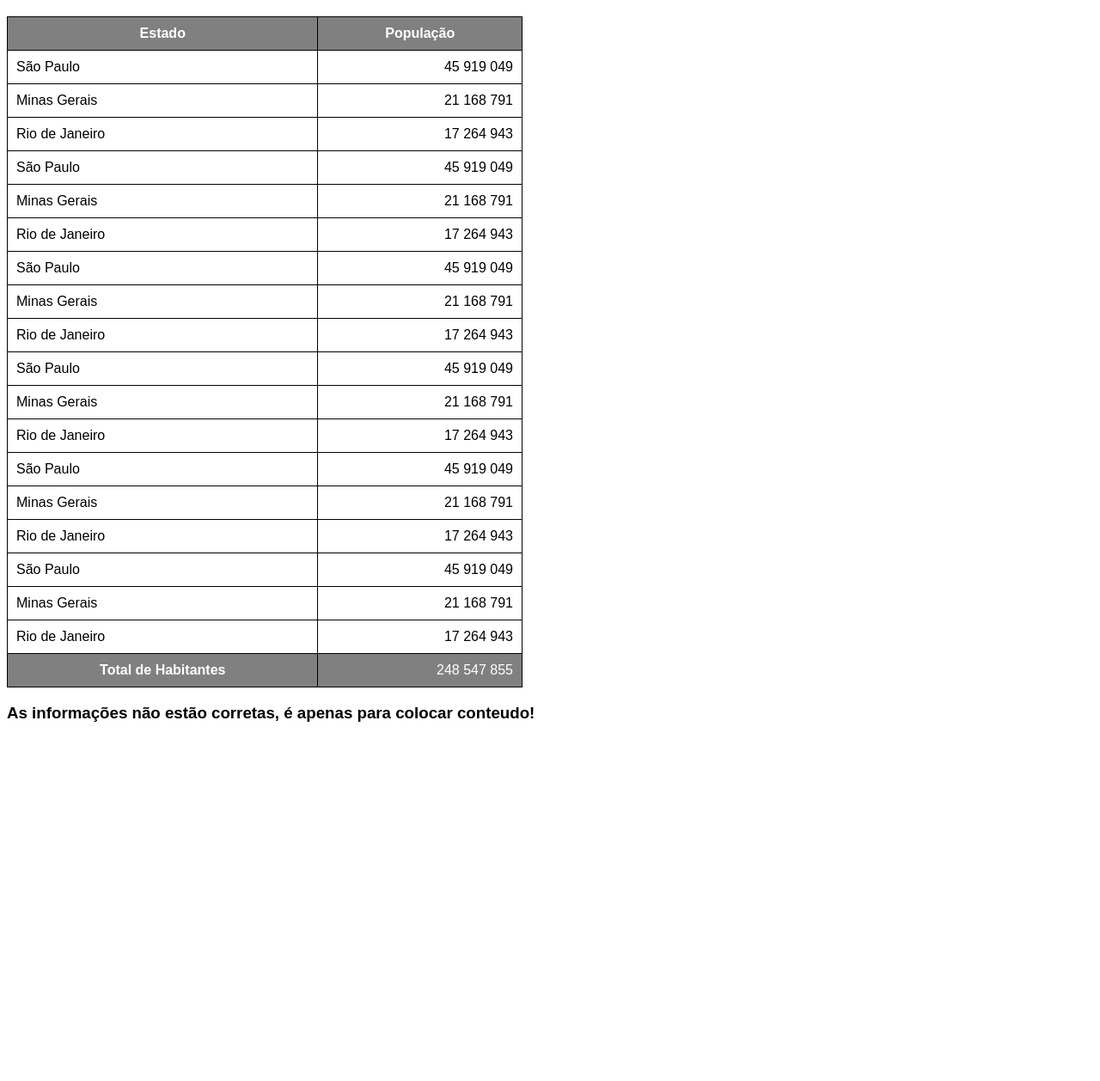
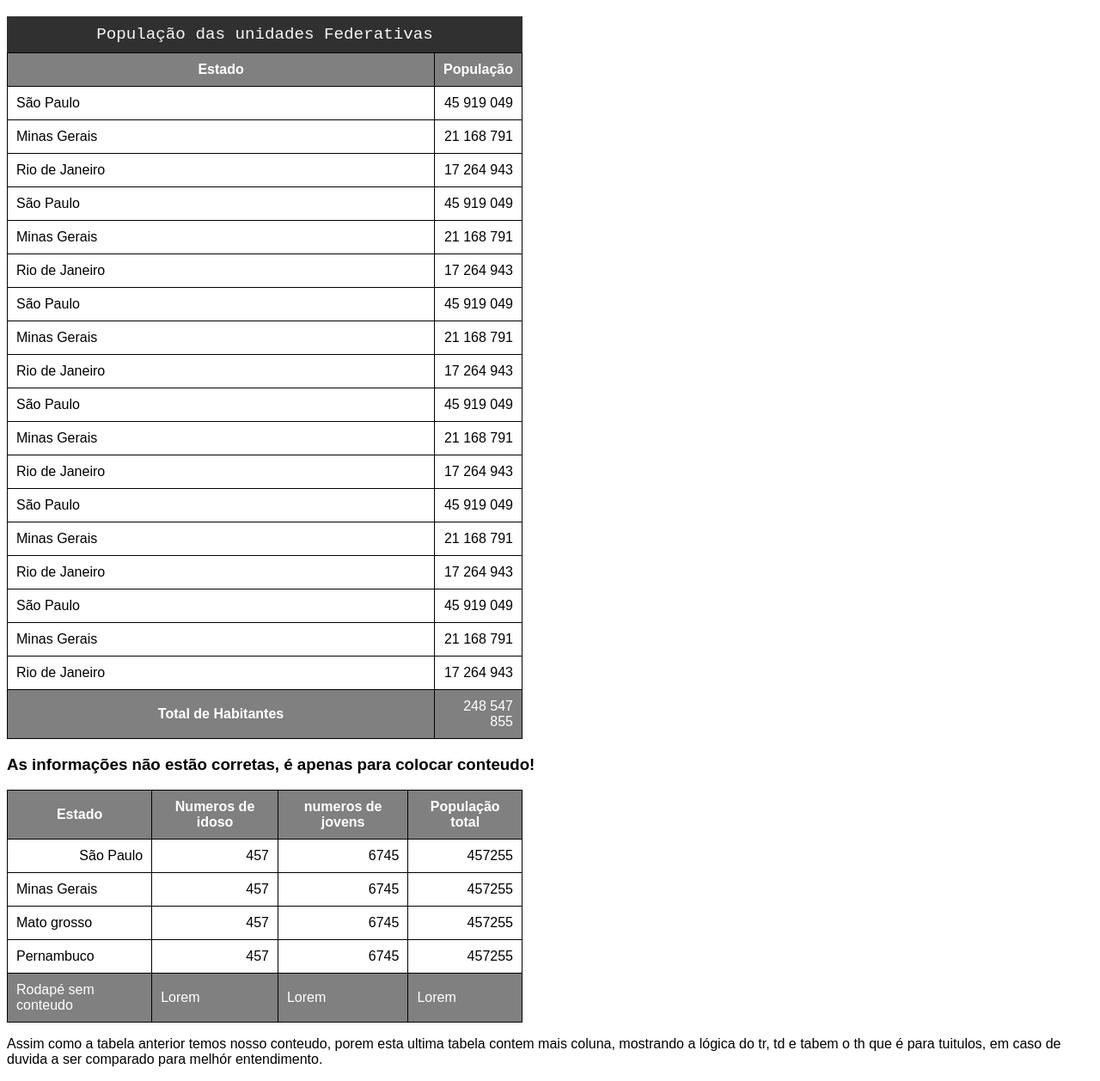
Before and after one commit to Caiquestack/estudando-com-guanabara, a plain HTML site: page exercícios 23/tabela002.html in a window 1280 px wide. Shown: the part 61-1319 px from the top of the page at 86% size. Before the commit the page ends 920 px from the top, so only its background shows below. Drawn offline with Linux system fonts and the light colour scheme.

Commit message:
conteúdo de explicação de tabela

```diff
--- a/exercícios 23/tabela002.html
+++ b/exercícios 23/tabela002.html
@@ -15,6 +15,14 @@
             border-collapse: collapse;
         }
 
+        caption {
+            padding: 10px;
+            background-color: rgba(0, 0, 0, 0.811);
+            font-family: 'Courier New', Courier, monospace;
+            font-size: 1.2em;
+            color: whitesmoke
+        }
+
         td,
         th {
             border: 1px solid black;
@@ -30,6 +38,10 @@
         td.num {
             text-align: right;
         }
+
+        .povo {
+            width: 50px;
+        }
     </style>
 </head>
 
@@ -37,20 +49,28 @@
     <h1>Uso de tabelas grandes</h1>
     <!--
     ANATOMIA PARA TABELAS GRANDES
+    table
+    capition
         THEAD
             tr,td,th
         TBDDY
             tr,td,th
         TFOOT
             tr,td,th
+    table
     -->
     <table><!-- Semanticamente essa ordem facilita a organisação do conteudo,
                 mas não é obrigatório, embora tenha um valor semantico.-->
+        <caption> População das unidades Federativas</caption>
+        <!-- Bem dizer seria um titulo, porem com um valor semantico-->
         <thead><!--cabeça-->
             <tr>
-                <th>Estado</th>
-                <th>População</th>
+                <th scope="col">Estado</th><!--scope="col": Tendo seu valor semantico e dizendo que seu
+                                               conteudo é por coluna, ou seja em baixo da teg.-->
+                <th scope="col" class="povo">População</th>
             </tr>
+            <!--E lembrando que qanto mais é adicionado tr mais linha tera, de cima parea baixo, e mais
+                td mais coluna tera embora você meche na linha -->
         </thead><!--cabeça-->
         <tbody><!--corpo-->
             <tr>
@@ -123,12 +143,63 @@
         </tbody><!--corpo-->
         <tfoot><!--rodapé-->
             <tr>
-                <th>Total de Habitantes</th>
+                <th scope="row">Total de Habitantes</th><!--scope="row": Tendo seu valor semantico, dizendo
+                                                            que seu conteudo seria por linha, ou seja na sua
+                                                            frente.-->
                 <td class="num">248 547 855</td>
             </tr>
         </tfoot><!--rodapé-->
     </table>
     <h3>As informações não estão corretas, é apenas para colocar conteudo!</h3>
+
+    <table>
+        <thead>
+            <tr>
+                <th scope="col">Estado</th>
+                <th scope="col">Numeros de idoso</th>
+                <th scope="col">numeros de jovens</th>
+                <th scope="col">População total</th>
+            </tr>
+        </thead>
+        <tbody>
+            <tr>
+                <td class="num">São Paulo</th>
+                <td class="num">457</td>
+                <td class="num">6745</td>
+                <td class="num">457255</td>
+            </tr>
+            <tr>
+                <td>Minas Gerais</th>
+                <td class="num">457</td>
+                <td class="num">6745</td>
+                <td class="num">457255</td>
+            </tr>
+            <tr>
+                <td>Mato grosso</th>
+                <td class="num">457</td>
+                <td class="num">6745</td>
+                <td class="num">457255</td>
+            </tr>
+            <tr>
+                <td>Pernambuco</th>
+                <td class="num">457</td>
+                <td class="num">6745</td>
+                <td class="num">457255</td>
+            </tr>
+        </tbody>
+        <tfoot>
+            <tr>
+                <td scope="row">Rodapé sem conteudo</td>
+                <td>Lorem</td>
+                <td>Lorem</td>
+                <td>Lorem</td>
+        </tfoot>
+    </table>
+    <p>
+        Assim como a tabela anterior temos nosso conteudo, porem esta ultima tabela contem mais coluna,
+        mostrando a lógica do tr, td e tabem o th que é para tuitulos, em caso de duvida a ser comparado
+        para melhór entendimento.
+    </p>
 </body>
 
 </html>
```
Lines whose indentation alone changed are shown as unchanged.
